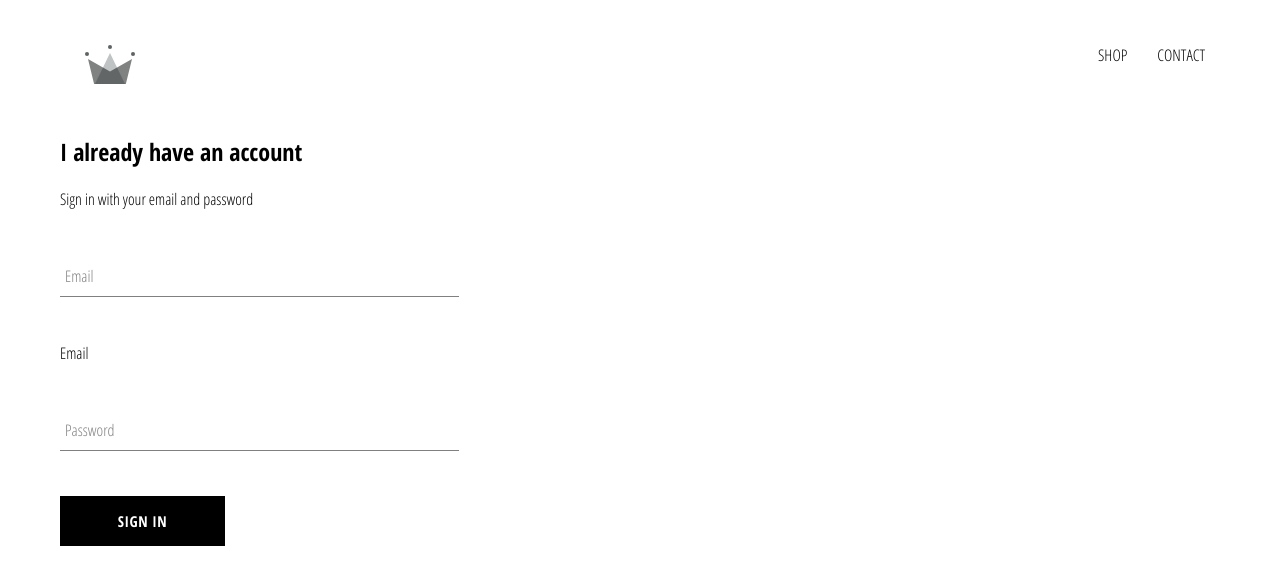
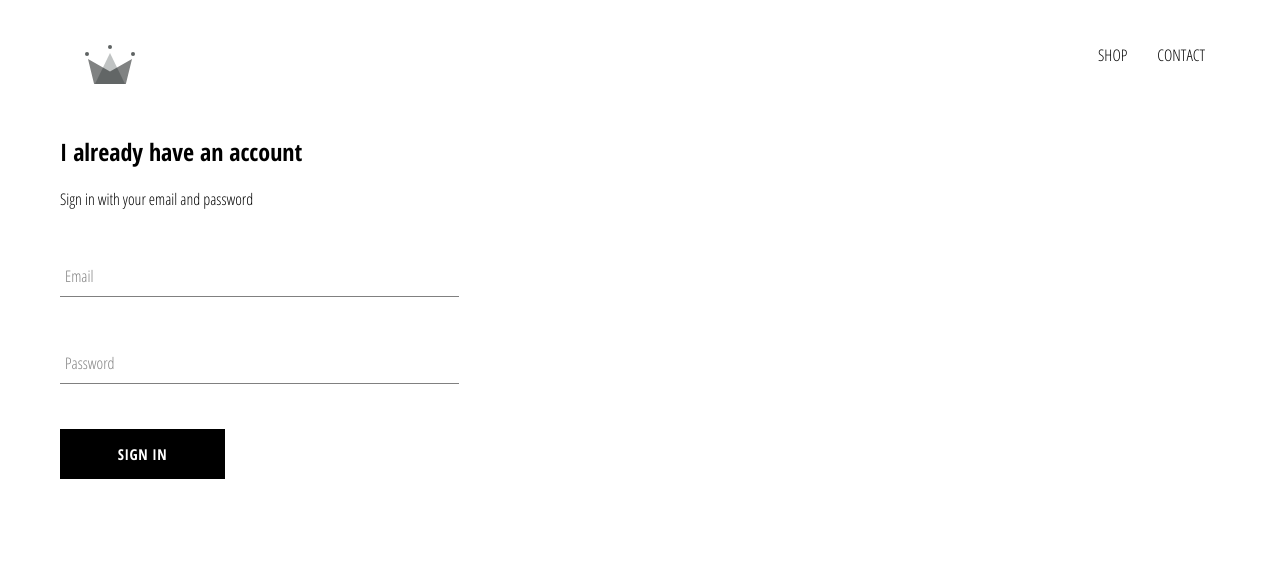
Before and after one commit to filipeqs/crwn-clothing, a React (Create React App) app: page /signin in a window 1280 px wide. Shown: the top 584 px of the page. Built offline with nearby package versions, Linux system fonts and the light colour scheme.

Commit message:
remove label on signin

```diff
--- a/src/components/sign-in/SignIn.js
+++ b/src/components/sign-in/SignIn.js
@@ -39,7 +39,6 @@ class SignIn extends React.Component {
                         label="Email"
                         handleChange={this.handleChange}
                     />
-                    <label>Email</label>
                     <FormInput
                         name="password"
                         type="password"
```
